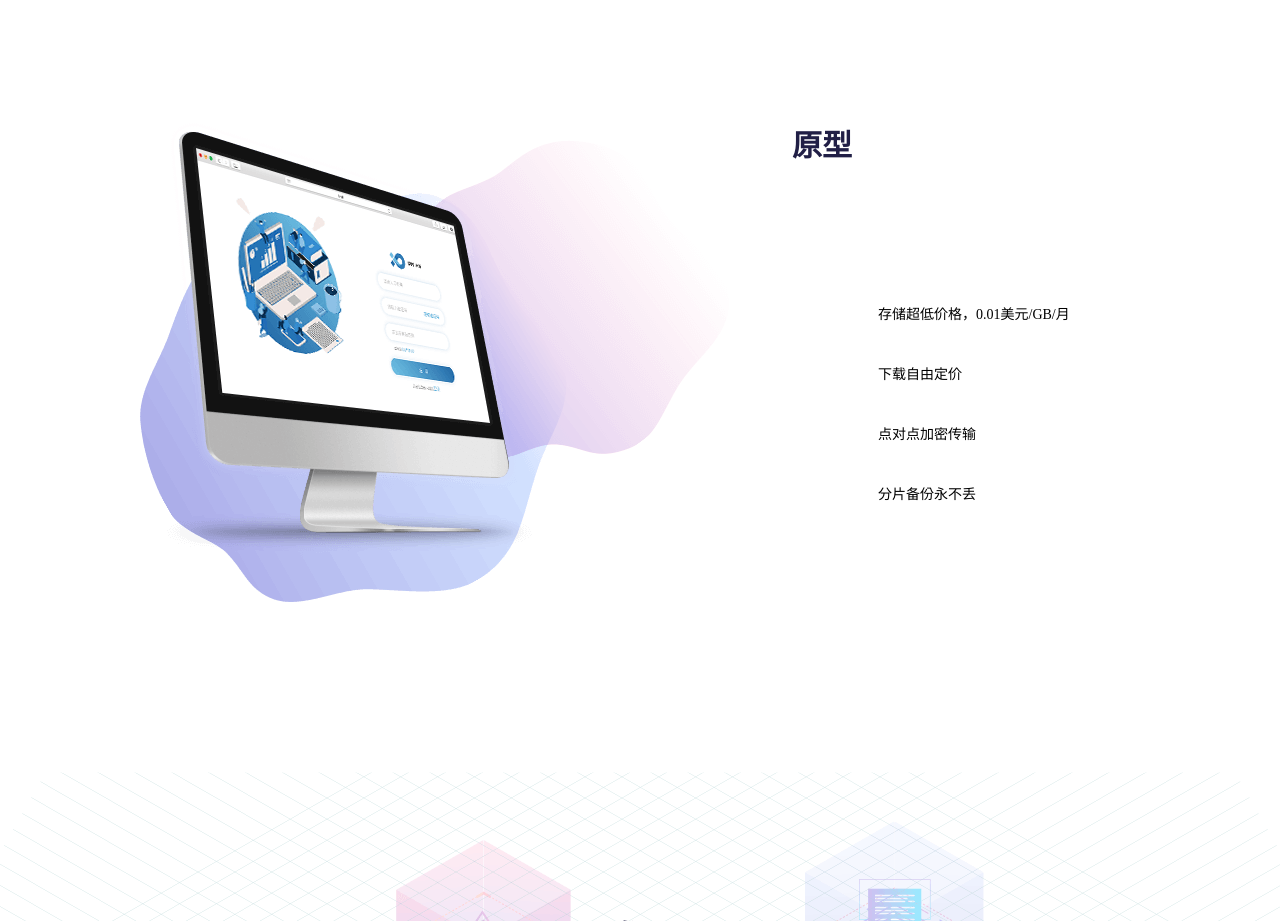
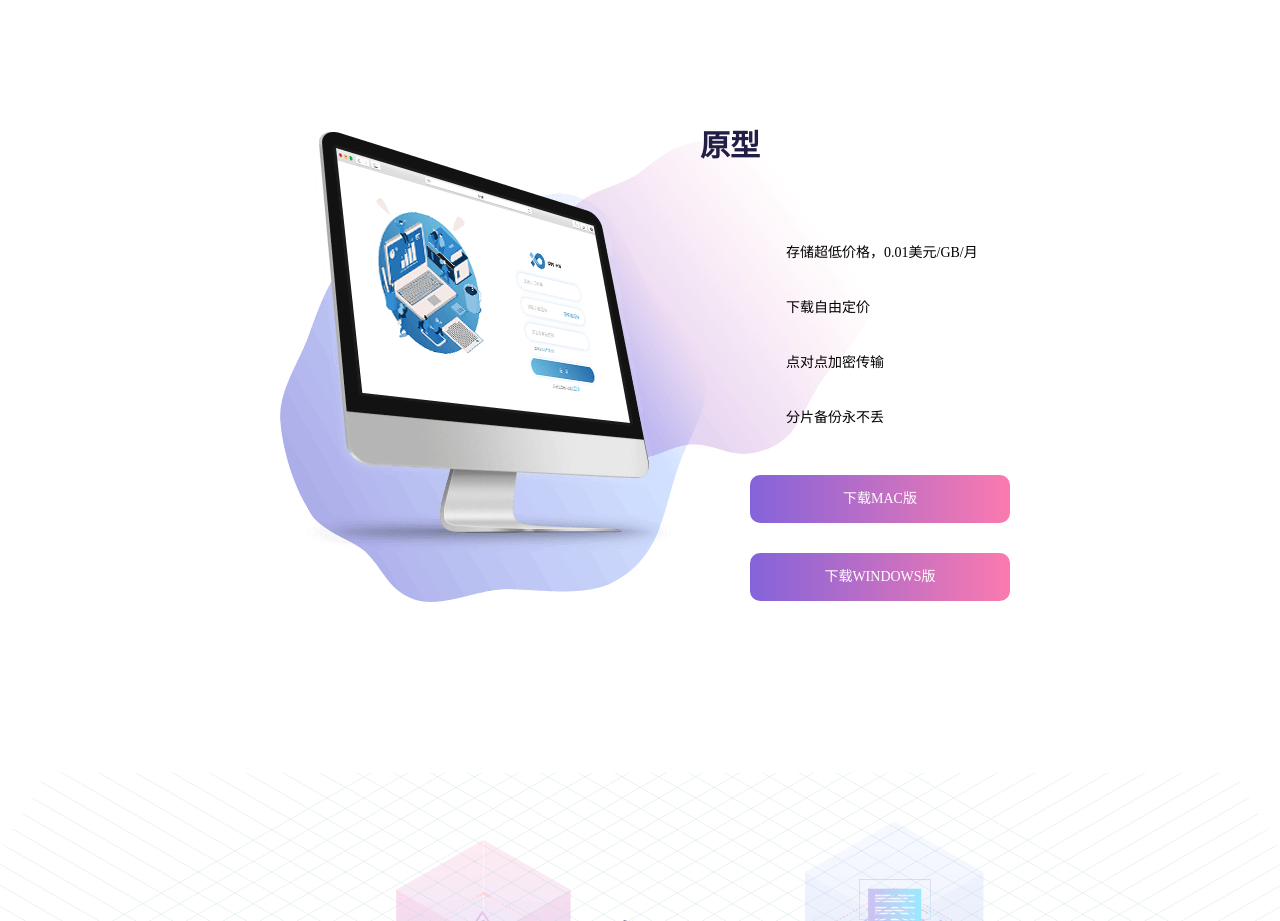
Before and after one commit to NBSChain/website, a plain HTML site: page index.html in a window 1280 px wide. Shown: the part 1380-2301 px from the top of the page. Drawn offline with Linux system fonts and the light colour scheme.

Commit message:
添加下载链接

```diff
--- a/css/base.css
+++ b/css/base.css
@@ -172,7 +172,7 @@ ul, ol {
 .prototype {
     margin-top: 268px;
     height: 481px;
-    background: url("../image/PROTOTYPE_bg.png") no-repeat top left;
+    background: url("../image/PROTOTYPE_bg.png") no-repeat 140px 0;
 }
 
 .prototype-content {
@@ -180,19 +180,18 @@ ul, ol {
 }
 
 .prototype-content h2 {
-    margin-right: 288px;
     font-size: 30px;
     color: #211f46;
 }
 
 .prototype-content ul {
     margin-left: 86px;
-    margin-top: 120px;
+    margin-top: 60px;
 }
 
 .prototype-content li {
     font-size: 14px;
-    line-height: 60px;
+    line-height: 55px;
 }
 
 .roadmap {
@@ -385,3 +384,23 @@ ul, ol {
     font-size: 12px;
     color: #eee;
 }
+
+.download-a {
+    display: inline-block;
+    margin-top: 30px;
+    margin-left: 50px;
+    height: 48px;
+    width: 260px;
+    background-color: #251f7f;
+    text-align: center;
+    line-height: 48px;
+    color: #ffffff;
+    font-size: 14px;
+    cursor: pointer;
+    border-radius: 10px;
+
+    filter: progid:DXImageTransform.Microsoft.Gradient(startColorStr='#8463da', endColorStr='#fb7aaf', gradientType=1);
+    background: -moz-linear-gradient(left, #8463da, #fb7aaf);
+    background: -o-linear-gradient(left, #8463da, #fb7aaf);
+    background: -webkit-gradient(linear, 0% 0%, 100% 0%, from(#8463da), to(#fb7aaf));
+}
--- a/index.html
+++ b/index.html
@@ -4,7 +4,7 @@
     <meta charset="UTF-8">
     <title>NBS</title>
     <meta name="viewport" content="width=1080"/>
-    <link rel="stylesheet" charset="UTF-8" href="css/base.css">
+    <link rel="stylesheet" charset="UTF-8" href="css/base.css?a">
 </head>
 <body>
 <div class="banner">
@@ -62,7 +62,7 @@
 </section>
 
 <section id="prototype" class="prototype w">
-    <div class="prototype-content">
+    <div class="prototype-content" style="width: 440px">
         <h2>原型</h2>
         <ul>
             <li>存储超低价格，0.01美元/GB/月</li>
@@ -70,6 +70,8 @@
             <li>点对点加密传输</li>
             <li>分片备份永不丢</li>
         </ul>
+        <a class="download-a">下载MAC版</a>
+        <a class="download-a">下载WINDOWS版</a>
     </div>
 
 </section>
```
Also changed, not shown: index_en.html (+4 -2 lines).
